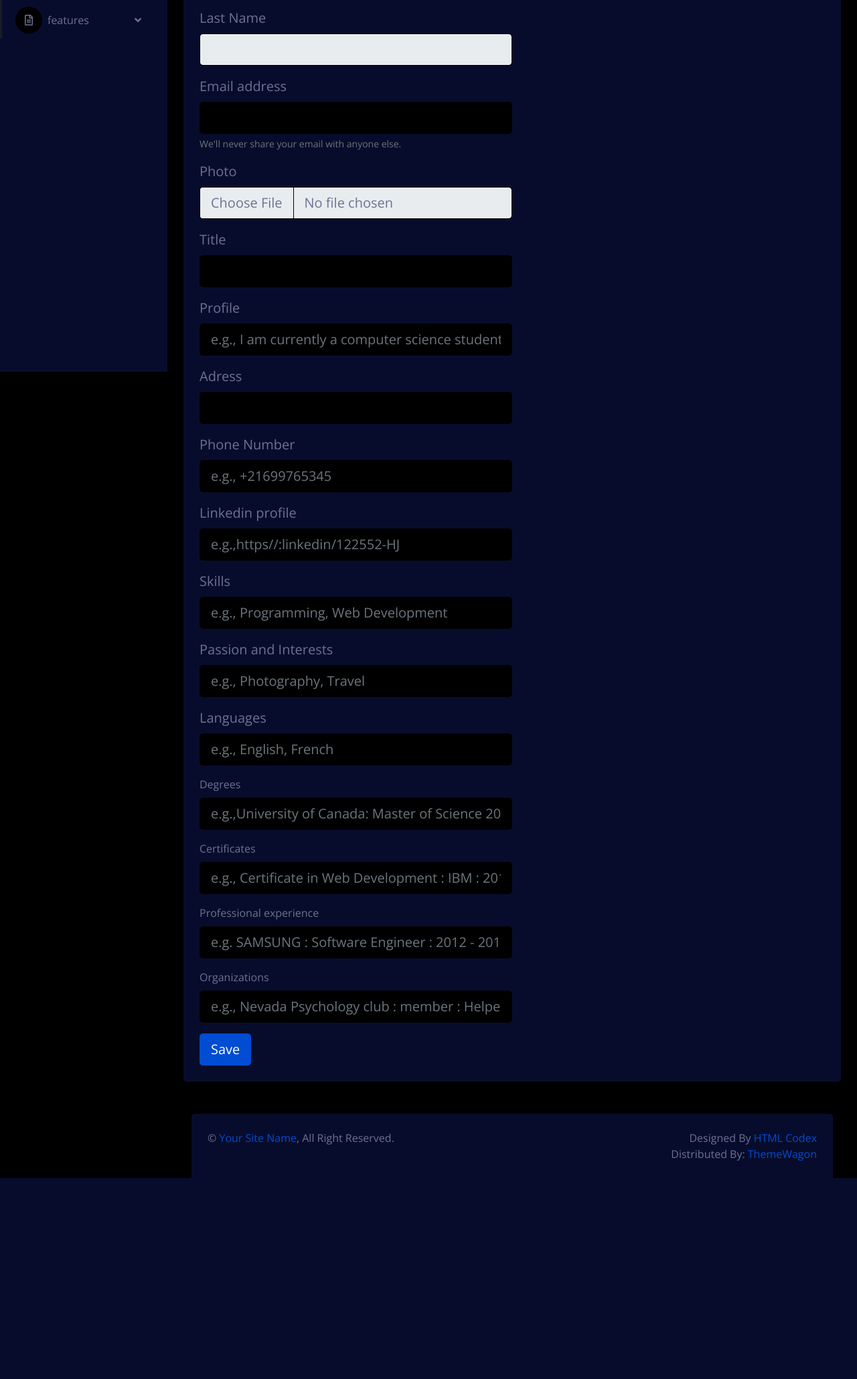
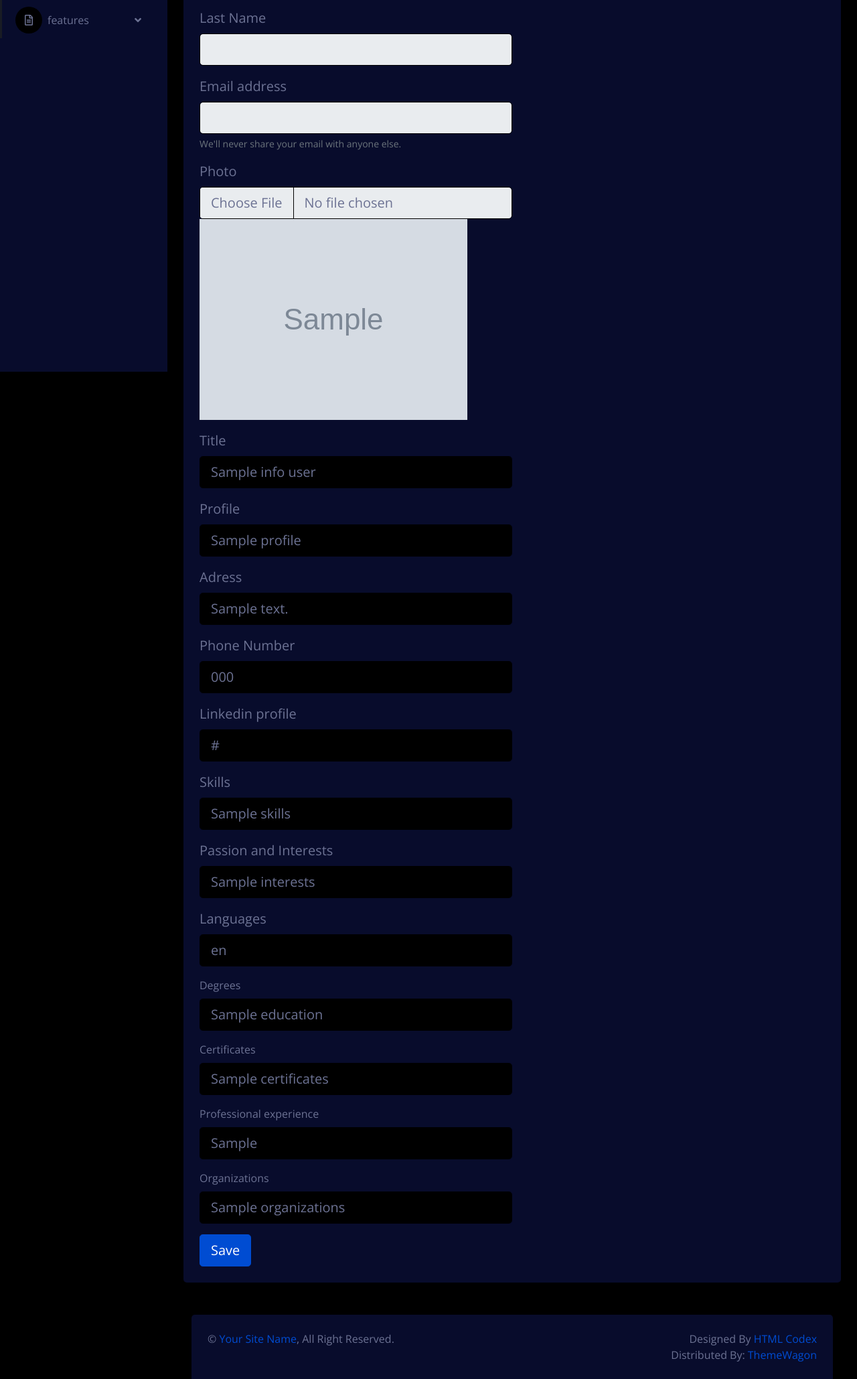
Before and after one commit to HamaRegaya/LabLabAI, a Flask app: template templates/editprofile.html in a window 1280 px wide. Shown: the part 245-2304 px from the top of the page at 67% size. Before the commit the page ends 2004 px from the top, so only its background shows below. Run offline with Flask 3, Linux system fonts and the light colour scheme; the template is opened without the code that fills it: most values are stand-ins (such as "Sample title", 1, 10 or a date in 2020); grey boxes marked "Sample" are stand-in pictures; some libraries are stand-ins or nearby versions.

Commit message:
Edit_Profile+CV_Generator

```diff
--- a/app.py
+++ b/app.py
@@ -190,7 +190,7 @@ def home():
 @app.route("/editprofile", methods=['GET', 'POST'])
 def editprofile():
     con = None  # Initialize con outside the try block
-
+    info_user = InfoUser()
     if request.method == 'POST':
         try:
 
@@ -242,11 +242,16 @@ def editprofile():
 
                         # Insert the binary data into the database
                         cur.execute("""
-                            INSERT INTO info (user_id, phone_number, linkedin_profile, title, photo, address, skills, languages, profile, education, professional_experience, interests, certificates, organizations)
-                            VALUES (?, ?, ?, ?, ?, ?, ?, ?, ?, ?, ?, ?, ?, ?)
-                        """, (user_id, phone_number, linkedin_p, title, photo_binary, address, skills, languages, profile, education, professional_experience, interests, certificates, organizations))
+                            UPDATE info
+                            SET phone_number=?, linkedin_profile=?, title=?, photo=?, address=?, skills=?, languages=?, profile=?, education=?, professional_experience=?, interests=?, certificates=?, organizations=?
+                            WHERE user_id=?
+                        """, (phone_number, linkedin_p, title, photo_binary, address, skills, languages, profile, education, professional_experience, interests, certificates, organizations, user_id))
 
                         con.commit()
+
+                        info_user=get_info()
+                        print(info_user.Title)
+                        print(info_user.Photo)
                         flash("Record Added Successfully", "success")
                 else:
                     flash("User not found", "danger")
@@ -260,9 +265,11 @@ def editprofile():
                 con.close()
 
                 # Redirect outside of the 'finally' block to ensure the connection is closed
-                return redirect("editprofile")
 
-    return render_template('editprofile.html')
+                return render_template('editprofile.html',info_user=info_user)
+
+    return render_template('editprofile.html',info_user=info_user)
+
 @app.route('/login',methods=["GET","POST"])
 def login():
     error_message = None  # Initialize error_message variable
@@ -295,6 +302,7 @@ def login():
 def register():
     if request.method == 'POST':
         try:
+            print("try")
             first_name = request.form['first_name']
             last_name = request.form['last_name']
             email = request.form['email']
@@ -302,13 +310,20 @@ def register():
 
             con = sqlite3.connect("database.sqlite")
             cur = con.cursor()
-
+            print("hhhhhhhhh")
             # Assuming you have an auto-incrementing primary key 'id'
             cur.execute("""
                 INSERT INTO user (First_name, Last_name, email, password)
                 VALUES (?, ?, ?, ?)
             """, (first_name, last_name, email, password))
-
+            print("baad cur")
+            user_id = cur.lastrowid
+            print(user_id)
+            cur.execute("""
+                INSERT INTO info (user_id)
+                VALUES (?)
+            """, (user_id,))
+            print("baad cur 2")
             con.commit()
             flash("Record Added Successfully", "success")
         except Exception as e:
--- a/templates/cv.html
+++ b/templates/cv.html
@@ -182,7 +182,7 @@ h2{
       <div class="right-column">
         <div class="header">
           <h1>{{ session["First_name"] }}  <span class="text-blue text-uppercase">{{ session["Last_name"] }}</span></h1>
-            <p>Freelance Front-end Developer</p>
+          <p>{{info_user.Title}}</p>
           <ul class="infos">
             <li><i class="icon fas fa-at text-blue"></i> <a href="mailto:contact@pgomba.com">{{ session["email"] }}</a></li>
             <li><i class="icon fas fa-phone text-blue"></i>{{info_user.Phone}}</li>
--- a/templates/editprofile.html
+++ b/templates/editprofile.html
@@ -188,65 +188,66 @@
                                 </div>
                                 <div class="mb-3">
                                     <label for="exampleInputEmail1" class="form-label fs-5">Email address</label>
-                                    <input type="email" class="form-control form-control-lg" id="exampleInputEmail1" name="email" value="{{ session['email'] }}" aria-describedby="emailHelp">
+                                    <input type="email" class="form-control form-control-lg" id="exampleInputEmail1" name="email" value="{{ session['email'] }}" aria-describedby="emailHelp" readonly>
                                     <div id="emailHelp" class="form-text">We'll never share your email with anyone else.</div>
                                 </div>
 
                                 <div class="mb-3">
                                     <label  class="form-label fs-5">Photo</label>
-                                    <input type="file" class="form-control form-control-lg"  name="photo" accept="image/*">
+                                    <input type="file" class="form-control form-control-lg"  name="photo" accept="image/*" value="{{info_user.Photo}}">
+                                    <img class="portait" src="{{ info_user.Photo }}" height="10%" />
                                 </div>
 
                                 <div class="mb-3">
                                     <label for="exampleInputEmail1" class="form-label fs-5">Title</label>
-                                    <input type="text" class="form-control form-control-lg" id="title" name="title" aria-describedby="emailHelp">
+                                    <input type="text" class="form-control form-control-lg" id="title" name="title" aria-describedby="emailHelp" value="{{info_user.Title}}">
                                 </div>
                                 <div class="mb-3">
                                     <label for="phonenumber" class="form-label fs-5">Profile</label>
-                                    <input type="text" class="form-control form-control-lg" id="Profile" name="profile" placeholder="e.g., I am currently a computer science student searching for an end of studies internship...">
+                                    <input type="text" class="form-control form-control-lg" id="Profile" name="profile" value="{{info_user.Profile}}" placeholder="e.g., I am currently a computer science student searching for an end of studies internship..." >
                                 </div>
                                 <div class="mb-3">
                                     <label for="exampleInputEmail1" class="form-label fs-5">Adress</label>
-                                    <input type="text" class="form-control form-control-lg" id="Adress" name="Adress">
+                                    <input type="text" class="form-control form-control-lg" id="Adress" name="Adress" value="{{info_user.Address}}">
                                 </div>
                                 <div class="mb-3">
                                     <label for="phonenumber" class="form-label fs-5">Phone Number</label>
-                                    <input type="text" class="form-control form-control-lg" id="phonenumber" name="phone_number" placeholder="e.g., +21699765345" aria-describedby="+21699765345">
+                                    <input type="text" class="form-control form-control-lg" id="phonenumber" name="phone_number" value="{{info_user.Phone}}" placeholder="e.g., +21699765345" aria-describedby="+21699765345">
                                 </div>
                                 <div class="mb-3">
                                     <label for="phonenumber" class="form-label fs-5">Linkedin profile</label>
-                                    <input type="tel" class="form-control form-control-lg"  name="linkedin_p" placeholder="e.g.,https//:linkedin/122552-HJ" >
+                                    <input type="tel" class="form-control form-control-lg"  name="linkedin_p" placeholder="e.g.,https//:linkedin/122552-HJ" value="{{info_user.Linkedin}}" >
                                 </div>
                                 <div class="mb-3">
                                     <label for="technicalSkills" class="form-label fs-5">Skills</label>
-                                    <input type="text" class="form-control form-control-lg" name="Skills" placeholder="e.g., Programming, Web Development" aria-describedby="Technical Skills">
+                                    <input type="text" class="form-control form-control-lg" name="Skills" value="{{info_user.Skills}}" placeholder="e.g., Programming, Web Development" aria-describedby="Technical Skills">
                                 </div>
                                  <!-- Passion and Interests -->
                                  <div class="mb-3">
                                     <label for="passionInterests" class="form-label fs-5">Passion and Interests</label>
-                                    <input type="text" class="form-control form-control-lg" id="passionInterests" name ="interests" placeholder="e.g., Photography, Travel" aria-describedby="Passion and Interests">
+                                    <input type="text" class="form-control form-control-lg" id="passionInterests" name ="interests" value="{{info_user.Interests}}" placeholder="e.g., Photography, Travel" aria-describedby="Passion and Interests">
                                 </div>
 
                                 <!-- Languages -->
                                 <div class="mb-3">
                                     <label for="passionInterests" class="form-label fs-5">Languages</label>
-                                    <input type="text" class="form-control form-control-lg" id="passionInterests" name ="languages" placeholder="e.g., English, French" aria-describedby="Passion and Interests">
+                                    <input type="text" class="form-control form-control-lg" id="passionInterests" name ="languages" value="{{info_user.Languages}}" placeholder="e.g., English, French" aria-describedby="Passion and Interests">
                                 </div>
                                 <div class="mb-3">
                                     <label for="degree" class="form-label">Degrees</label>
-                                    <input type="text" class="form-control form-control-lg" name="Education" placeholder="e.g.,University of Canada: Master of Science 2012-2014,University of Nevada: Master of psychology 2011-2013 ">
+                                    <input type="text" class="form-control form-control-lg" name="Education" value="{{info_user.Education}}" placeholder="e.g.,University of Canada: Master of Science 2012-2014,University of Nevada: Master of psychology 2011-2013 ">
                                 </div>
                                 <div class="mb-3">
                                     <label for="certificateName" class="form-label">Certificates</label>
-                                    <input type="text" class="form-control form-control-lg" name="certificates" placeholder="e.g., Certificate in Web Development : IBM : 2012, Certificate of deep learning : Nvidia 2014">
+                                    <input type="text" class="form-control form-control-lg" name="certificates" value="{{info_user.Certificates}}" placeholder="e.g., Certificate in Web Development : IBM : 2012, Certificate of deep learning : Nvidia 2014">
                                 </div>
                                 <div class="mb-3">
                                     <label for="companyName" class="form-label">Professional experience</label>
-                                    <input type="text" class="form-control form-control-lg" name="professional_experience" placeholder="e.g. SAMSUNG : Software Engineer : 2012 - 2013 :Implemented a customer service chatbot...">
+                                    <input type="text" class="form-control form-control-lg" name="professional_experience" value="{{info_user.PE}}" placeholder="e.g. SAMSUNG : Software Engineer : 2012 - 2013 :Implemented a customer service chatbot...">
                                 </div>
                                 <div class="mb-3">
                                     <label for="projectName" class="form-label">Organizations</label>
-                                    <input type="text" class="form-control form-control-lg" name="organizations" placeholder="e.g., Nevada Psychology club : member : Helped organize workshops">
+                                    <input type="text" class="form-control form-control-lg" name="organizations" value="{{info_user.Organizations}}" Organizationsplaceholder="e.g., Nevada Psychology club : member : Helped organize workshops">
                                 </div>
                                <button type="submit" class="btn btn-primary btn-lg" name="update_button" value="Update basic information">Save</button>
                             </form>
```
Also changed, not shown: templates/signin.html (deleted, +0 -95 lines), templates/signup.html (deleted, +0 -99 lines), database.sqlite. Lines whose indentation alone changed are shown as unchanged.
